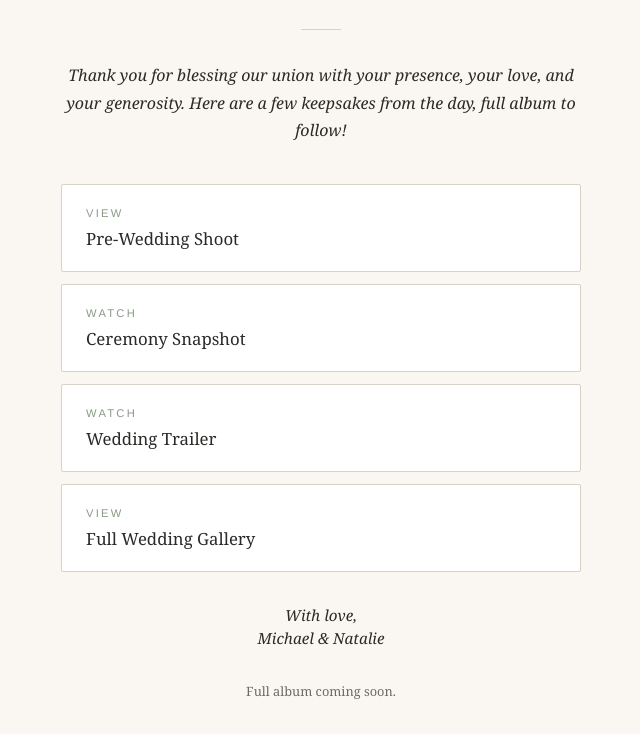
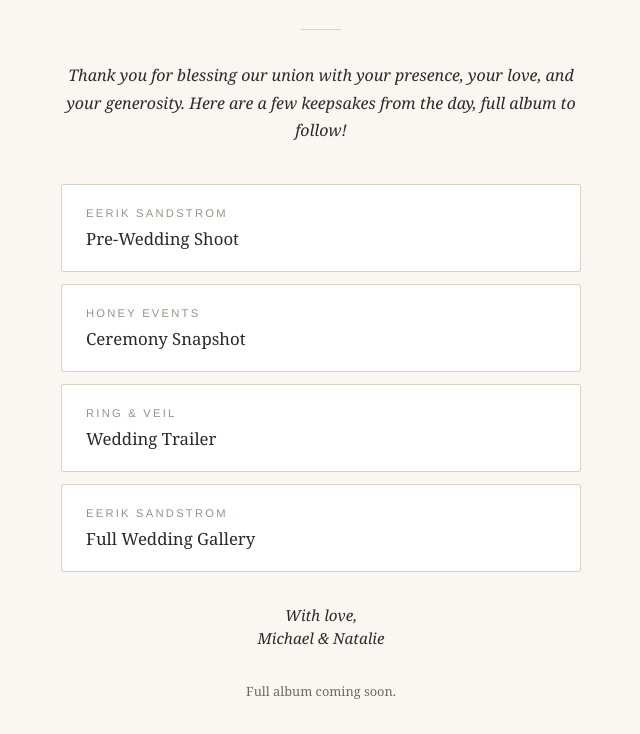
Before and after one commit to SaturdayLim/wedding, a plain HTML site: page index.html in a window 1280 px wide. Shown: the part 175-909 px from the top of the page, without its empty margins (319-959 px from the left). Drawn offline with Linux system fonts and the light colour scheme.

Commit message:
Update index.html
renamed vendors

```diff
--- a/index.html
+++ b/index.html
@@ -124,21 +124,21 @@
     </p>
     <div class="links">
       <a href="https://eerik.pic-time.com/-mikeandnat/gallery" target="_blank" rel="noopener" class="link-card">
-        <div class="link-label">View</div>
+        <div class="link-label">Eerik Sandstrom</div>
         <div class="link-title">Pre-Wedding Shoot</div>
       </a>
       <a href="https://youtube.com/shorts/zZOh8uowinY?feature=share" target="_blank" rel="noopener" class="link-card">
         <!--(old link)https://drive.google.com/drive/folders/1a0Arv9GekZC4lR4DG0AMBSjXI4YYwS5T-->
-        <div class="link-label">Watch</div>
+        <div class="link-label">Honey Events</div>
         <div class="link-title">Ceremony Snapshot</div>
       </a>
       <a href="https://www.youtube.com/watch?v=GMczf6YXPsI" target="_blank" rel="noopener" class="link-card">
         <!--(old link)https://www.dropbox.com/scl/fi/j5bfxw5hv04auilwsp3h7/Singapore-Dinner-Trailer-with-Intro.mp4?rlkey=viypf4dhuj36zxuzcrr0zmkxm&dl=0-->
-        <div class="link-label">Watch</div>
+        <div class="link-label">Ring & Veil</div>
         <div class="link-title">Wedding Trailer</div>
       </a>
       <a href="https://eerik.pic-time.com/client/natalie--mike/gallery" target="_blank" rel="noopener" class="link-card">
-        <div class="link-label">View</div>
+        <div class="link-label">Eerik Sandstrom</div>
         <div class="link-title">Full Wedding Gallery</div>
       </a>
     </div>
```
